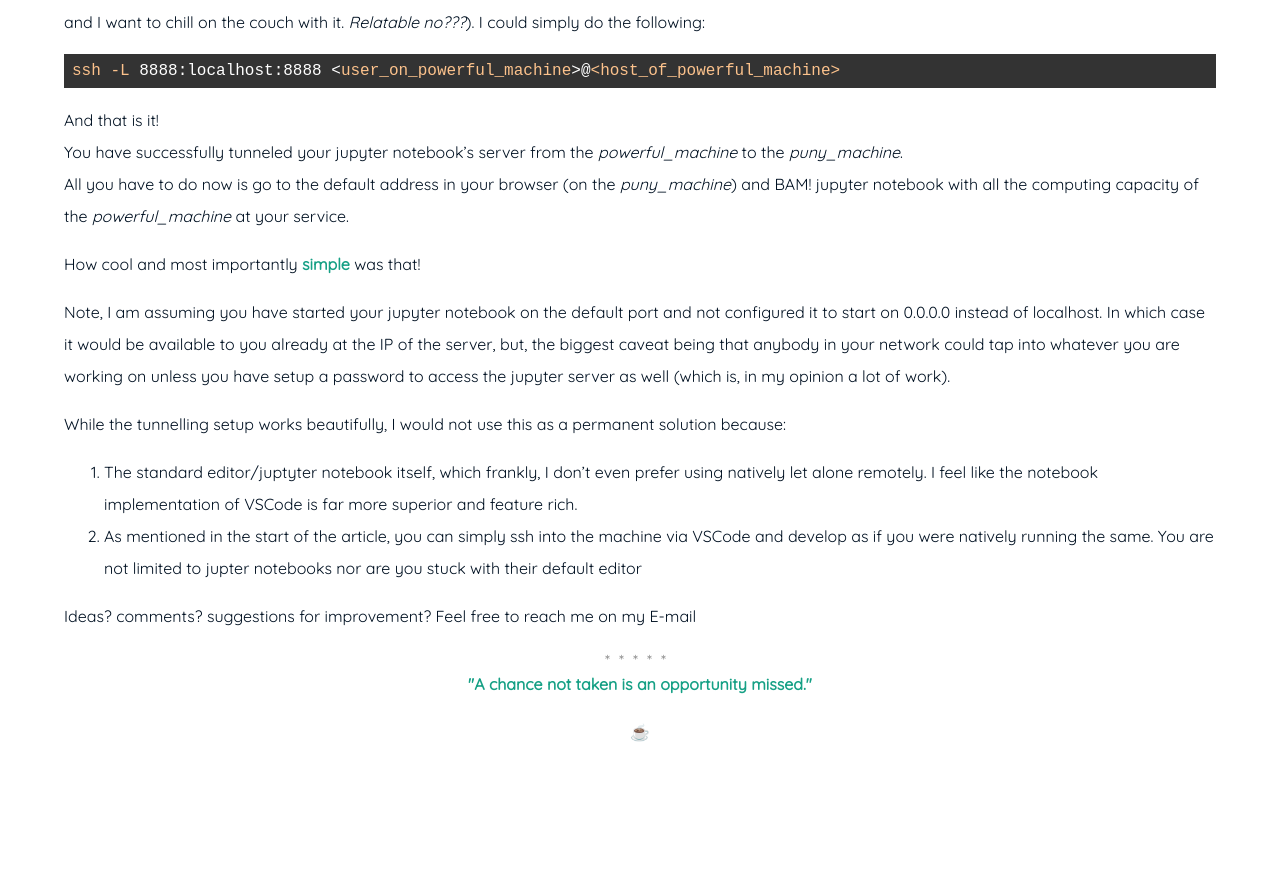
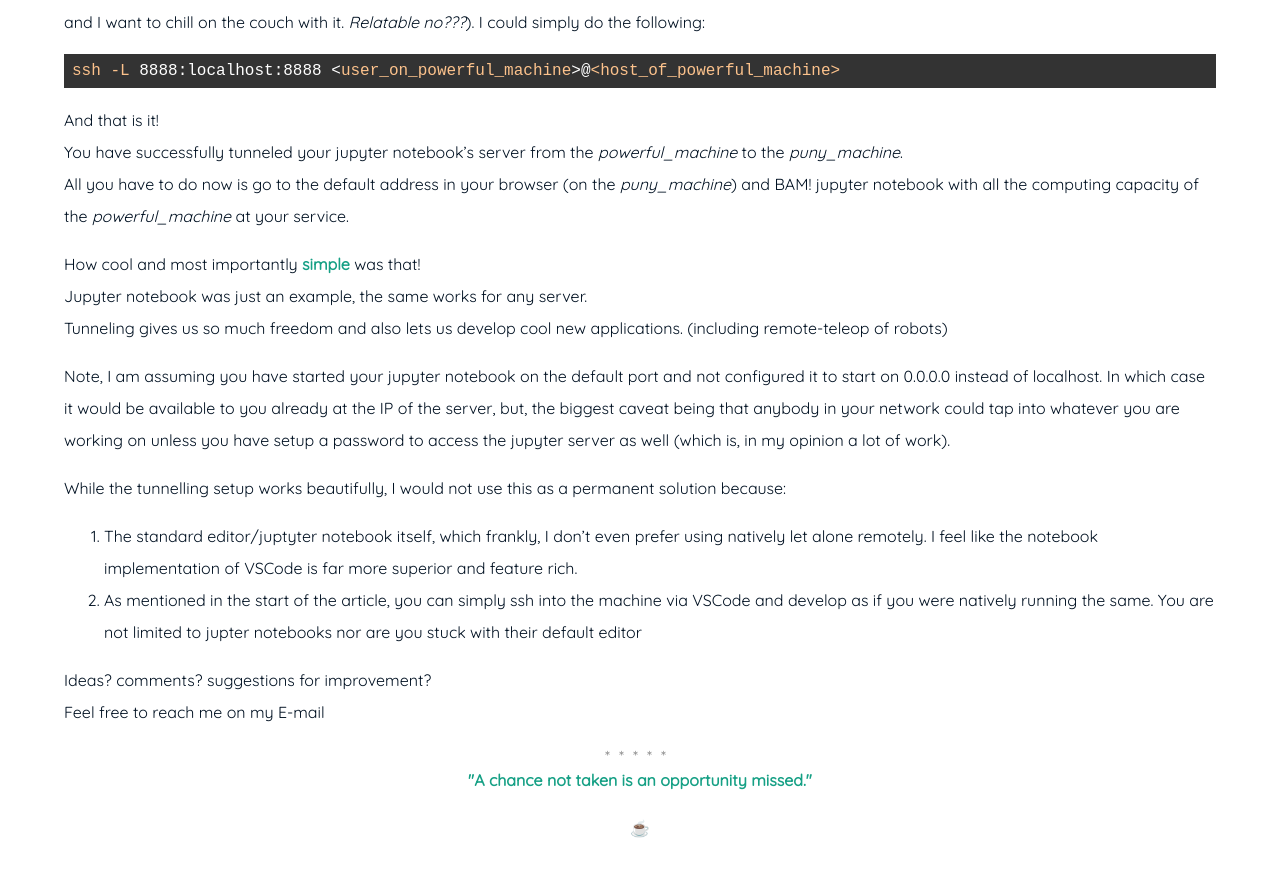
Before and after one commit to Stephen-Tellis/home, a Jekyll site: the page built from _posts/2022-04-14-ssh_tunneling.md, in a window 1280 px wide and 900 px high, scrolled down 814 px. Shown: the top 877 px of the window. Built offline with Jekyll 4.4.1, drawn with Linux system fonts in a browser that asks for light colours; before the commit the page ends 1618 px from its top, so only the background shows below that.

Commit message:
fixed typos in ssh tunneling post

```diff
--- a/_posts/2022-04-14-ssh_tunneling.md
+++ b/_posts/2022-04-14-ssh_tunneling.md
@@ -31,6 +31,10 @@
 All you have to do now is go to the default address in your browser (on the *puny_machine*) and BAM! jupyter notebook with all the computing capacity of the *powerful_machine* at your service.
 
 How cool and most importantly **simple** was that!
+Jupyter notebook was just an example, the same works for any server.
+Tunneling gives us so much freedom and also lets us develop cool new applications. (including remote-teleop of robots)
+
+
 
 Note, I am assuming you have started your jupyter notebook on the default port and not configured it to start on 0.0.0.0 instead of localhost. In which case it would be available to you already at the IP of the server, but, the biggest caveat being that anybody in your network could tap into whatever you are working on unless you have setup a password to access the jupyter server as well (which is, in my opinion a lot of work).
 
```
